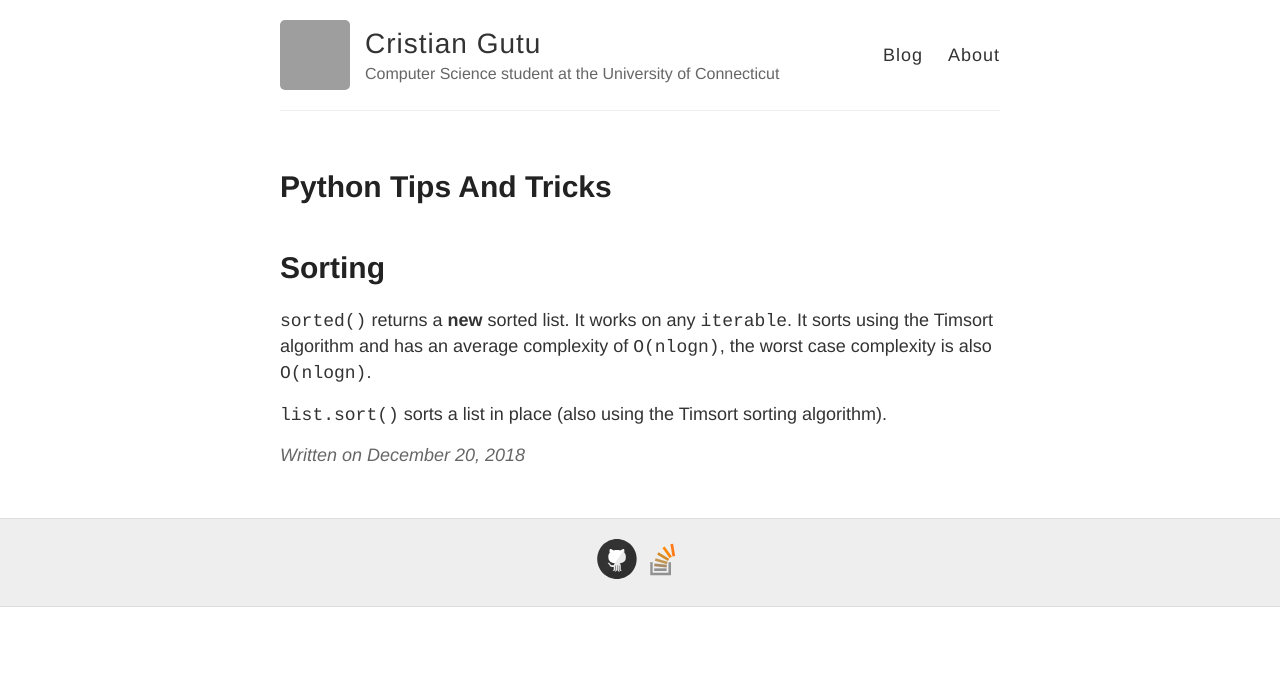
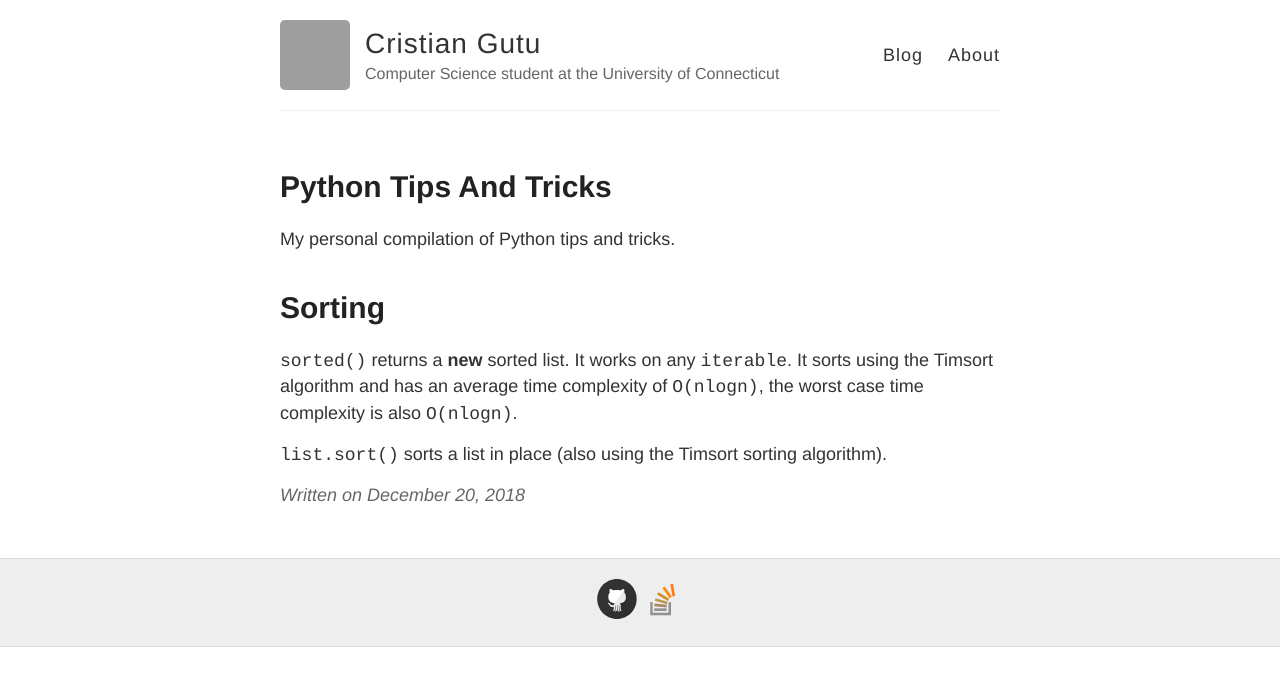
Before and after one commit to gutucristian/gutucristian.github.io, a Jekyll site: the page built from _posts/2018-12-20-Python-Tips-and-Tricks.md, in a window 1280 px wide. Shown: the top 686 px of the page. Built offline with Jekyll 4.4.1, drawn with Linux system fonts in a browser that asks for light colours; our own code applies the rules of GitHub Pages for plain Markdown files; grey boxes are pictures that could not be loaded.

Commit message:
Update 2018-12-20-Python-Tips-and-Tricks.md

```diff
--- a/_posts/2018-12-20-Python-Tips-and-Tricks.md
+++ b/_posts/2018-12-20-Python-Tips-and-Tricks.md
@@ -1,5 +1,7 @@
+My personal compilation of Python tips and tricks.
+
 # Sorting
 
-`sorted()` returns a **new** sorted list. It works on any `iterable`. It sorts using the Timsort algorithm and has an average complexity of `O(nlogn)`, the worst case complexity is also `O(nlogn)`.
+`sorted()` returns a **new** sorted list. It works on any `iterable`. It sorts using the Timsort algorithm and has an average time complexity of `O(nlogn)`, the worst case time complexity is also `O(nlogn)`.
 
 `list.sort()` sorts a list in place (also using the Timsort sorting algorithm).
```
